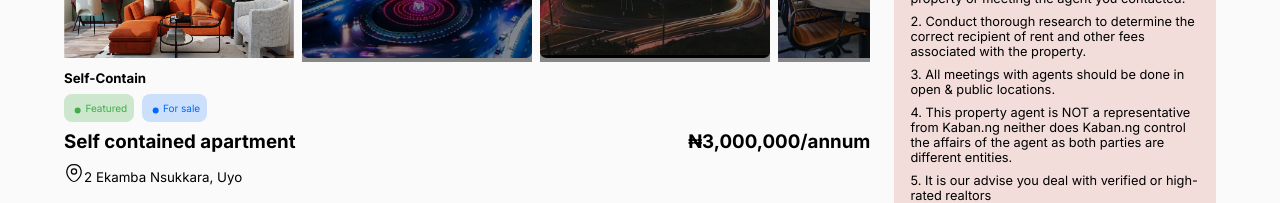
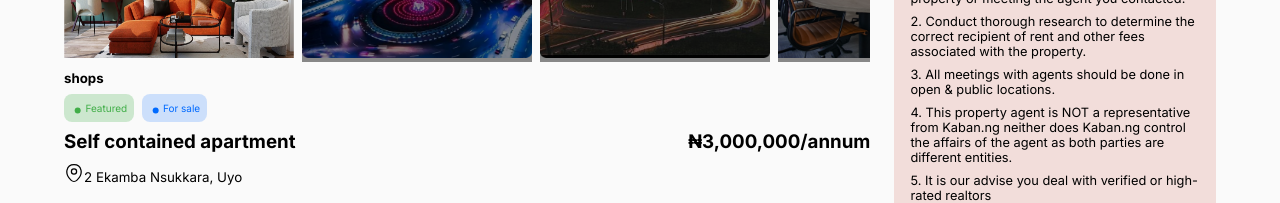
Before and after one commit to twoone-technologies/kaban_FE, a React (Vite) app: page /property-item/1 in a window 1280 px wide. Shown: the part 625-828 px from the top of the page. Built offline with nearby package versions, Linux system fonts and the light colour scheme.

Commit message:
Update Imports and change dummy data

```diff
--- a/src/components/reusable/FormInput.tsx
+++ b/src/components/reusable/FormInput.tsx
@@ -2,7 +2,7 @@ import OptGroup from '../herosection/Optgroup';
 import Svg from './Svg';
 import Checkbox from '../searchForm/checkbox/Checkbox';
 import styles from '~/components/searchForm/searchForm.module.css';
-import { property_type } from '../heroSection/formData';
+import { property_type } from '~/components/herosection/formData';
 
 type Props = {
   id?: string;
--- a/src/components/reusable/dummyObj.ts
+++ b/src/components/reusable/dummyObj.ts
@@ -25,8 +25,8 @@ export const dummyObj = [
       verified: false
     },
     title: "Self contained apartment",
-    property_category: "residential",
-    property_type: "Self-Contain",
+    property_category: "commercial",
+    property_type: "shops",
     description: "Lorem ipsum dolor sit amet, consectetur adipisicing elit. Blanditiis dicta vero ab quibusdam optio asperiores autem tempora accusamus pariatur veritatis iste dolorem mollitia maiores praesentium libero, est nobis harum voluptas?4",
     status: "sale",
     featured: true,
@@ -139,8 +139,8 @@ export const dummyObj = [
       verified: false
     },
     title: "Loft apartment",
-    property_category: "residential",
-    property_type: "Self-Contain",
+    property_category: "commercial",
+    property_type: "shops",
     description: "Lorem ipsum dolor sit amet, consectetur adipisicing elit. Blanditiis dicta vero ab quibusdam optio asperiores autem tempora accusamus pariatur veritatis iste dolorem mollitia maiores praesentium libero, est nobis harum voluptas?4",
     status: "sale",
     featured: true,
@@ -247,8 +247,8 @@ export const dummyObj = [
       verified: false
     },
     title: "Spacious apartment",
-    property_category: "residential",
-    property_type: "Self-Contain",
+    property_category: "commercial",
+    property_type: "shops",
     description: "Lorem ipsum dolor sit amet, consectetur adipisicing elit. Blanditiis dicta vero ab quibusdam optio asperiores autem tempora accusamus pariatur veritatis iste dolorem mollitia maiores praesentium libero, est nobis harum voluptas?4",
     status: "rent",
     featured: true,
@@ -355,10 +355,10 @@ export const dummyObj = [
       verified: false
     },
     title: "Luxurious flat",
-    property_category: "residential",
-    property_type: "Self-Contain",
+    property_category: "commercial",
+    property_type: "shops",
     description: "Lorem ipsum dolor sit amet, consectetur adipisicing elit. Blanditiis dicta vero ab quibusdam optio asperiores autem tempora accusamus pariatur veritatis iste dolorem mollitia maiores praesentium libero, est nobis harum voluptas?4",
-    status: "sale",
+    status: "rent",
     featured: true,
     price: {
       amount: 340000
```
